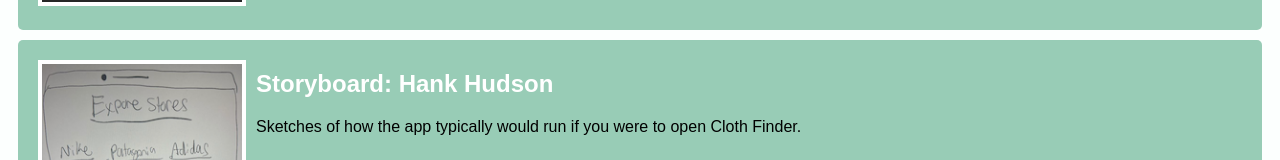
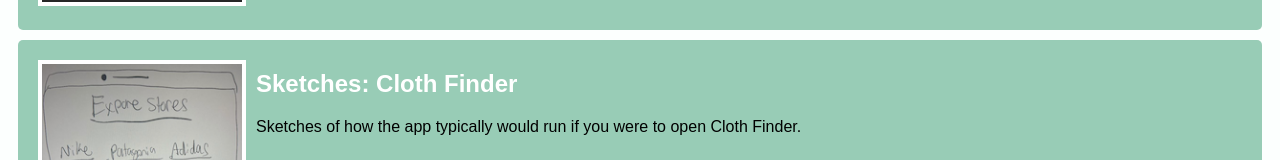
Before and after one commit to HaydenGodusi/HaydenGodusi.github.io, a plain HTML site: page index.html in a window 1280 px wide. Shown: the part 994-1154 px from the top of the page. Drawn offline with Linux system fonts and the light colour scheme.

Commit message:
Add files via upload

```diff
--- a/index.html
+++ b/index.html
@@ -55,7 +55,7 @@
         <section class = "assignment">
             <a href = "files/Sketches.pdf"><img src = "images/Sketches.png"></a>
             <section class="ass-details">
-                <a href = "files/Sketches.pdf"><h2>Storyboard: Hank Hudson</h2></a>
+                <a href = "files/Sketches.pdf"><h2>Sketches: Cloth Finder</h2></a>
                  <p>
                     Sketches of how the app typically would run  if you were to open Cloth Finder.
                  </p>
```
